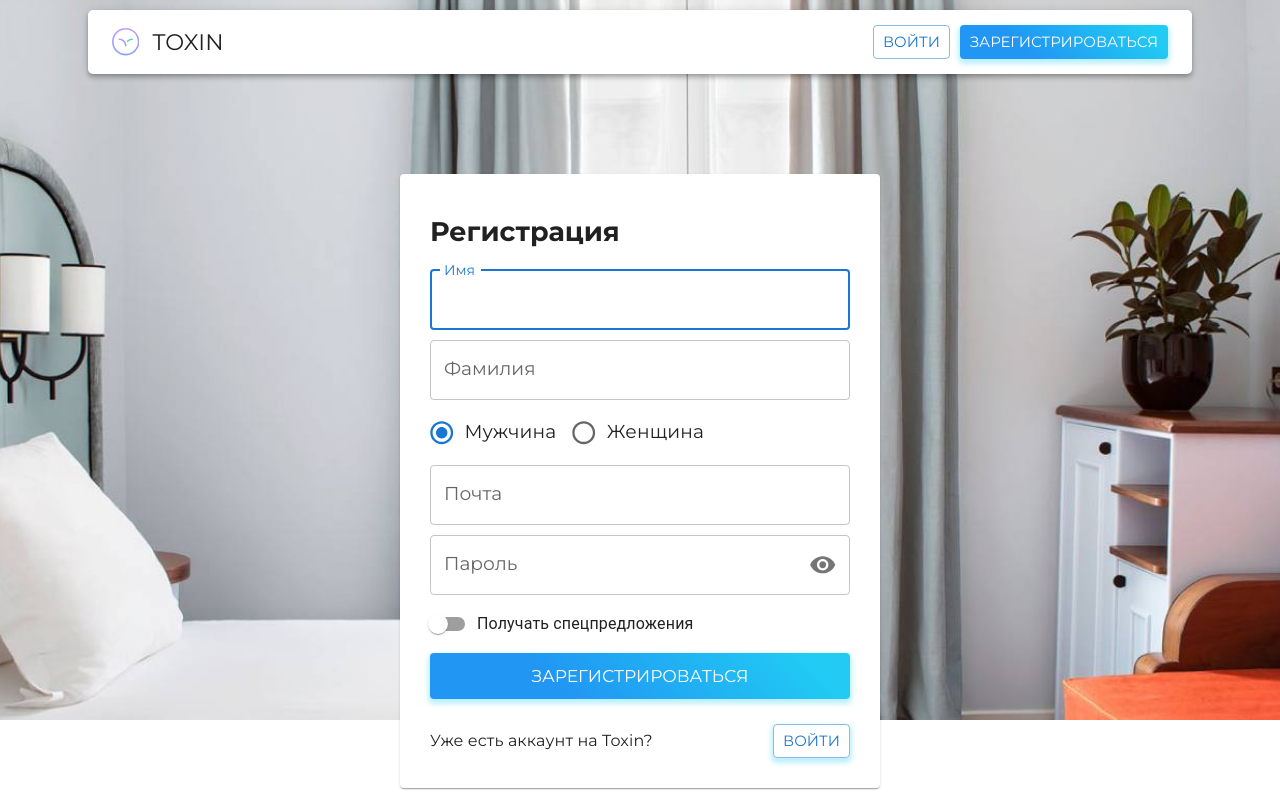
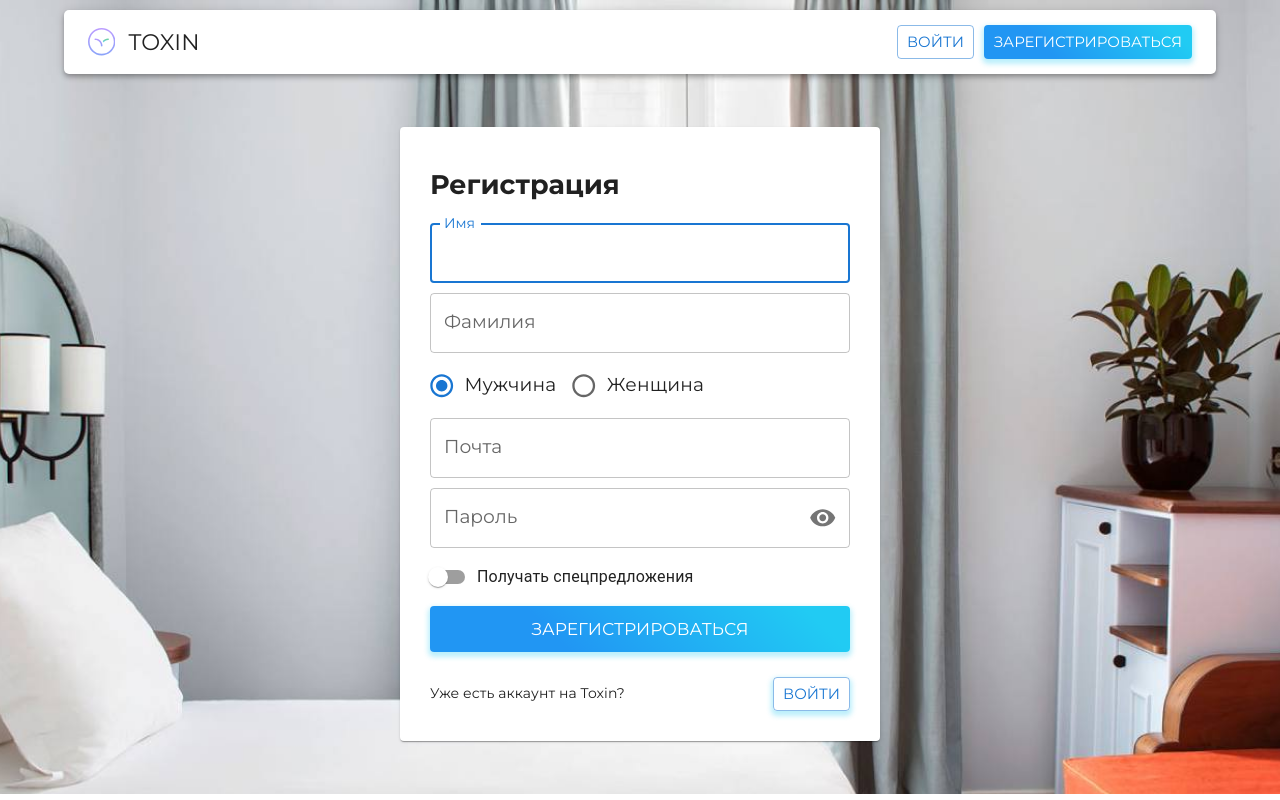
Before and after one commit to Solexofficial/react-hotel_booking, a React (Create React App) app: page /login/1 in a window 1280 px wide. Shown: the top 800 px of the page. Built offline with nearby package versions, Linux system fonts and the light colour scheme.

Commit message:
refactor: login, main layouts styles, text styles

```diff
--- a/src/app/components/common/typography/text.jsx
+++ b/src/app/components/common/typography/text.jsx
@@ -3,7 +3,11 @@ import PropTypes from 'prop-types';
 import Typography from '@mui/material/Typography';
 
 const Text = ({ children, ...props }) => {
-  return <Typography {...props}>{children}</Typography>;
+  return (
+    <Typography {...props} sx={{ fontSize: '14px' }}>
+      {children}
+    </Typography>
+  );
 };
 Text.propTypes = {
   children: PropTypes.node,
--- a/src/app/layouts/login/login.jsx
+++ b/src/app/layouts/login/login.jsx
@@ -2,6 +2,7 @@ import { Card, Container } from '@mui/material';
 import { Box } from '@mui/system';
 import React, { useState } from 'react';
 import { useParams } from 'react-router';
+import Footer from '../../components/common/footer/footer';
 import Header from '../../components/common/header/header';
 import Text from '../../components/common/typography/text';
 import Title from '../../components/common/typography/title';
@@ -20,8 +21,9 @@ const Login = () => {
   };
 
   return (
+    <>
+      <Header />
       <Container>
-      <Header />
         <Box className={classes.rootWrapper}>
           <Card className={classes.formWrapper}>
             {formType === 'register' ? (
@@ -58,6 +60,8 @@ const Login = () => {
           </Card>
         </Box>
       </Container>
+      <Footer />
+    </>
   );
 };
 
--- a/src/app/layouts/login/styles.js
+++ b/src/app/layouts/login/styles.js
@@ -3,6 +3,7 @@ import background from '../../assets/img/signIn-background.jpg';
 
 const useStyles = makeStyles(theme => ({
   rootWrapper: {
+    height: '90vh',
     display: 'flex',
     flexDirection: 'column',
     justifyContent: 'center',
@@ -16,7 +17,7 @@ const useStyles = makeStyles(theme => ({
       backgroundSize: 'cover',
       zIndex: -1,
       display: 'block',
-      top: '-10%',
+      top: '0',
     },
   },
   formFooter: {
@@ -28,7 +29,6 @@ const useStyles = makeStyles(theme => ({
   formWrapper: {
     padding: '30px',
     paddingTop: '40px',
-    marginTop: '100px',
     width: '480px',
   },
 }));
--- a/src/app/layouts/main/styles.js
+++ b/src/app/layouts/main/styles.js
@@ -2,7 +2,7 @@ import { makeStyles } from '@material-ui/styles';
 
 const useStyles = makeStyles(theme => ({
   contentWrapper: {
-    height: '826px',
+    height: '90vh',
     display: 'flex',
     flexDirection: 'column',
   },
```
Lines whose indentation alone changed are shown as unchanged.
